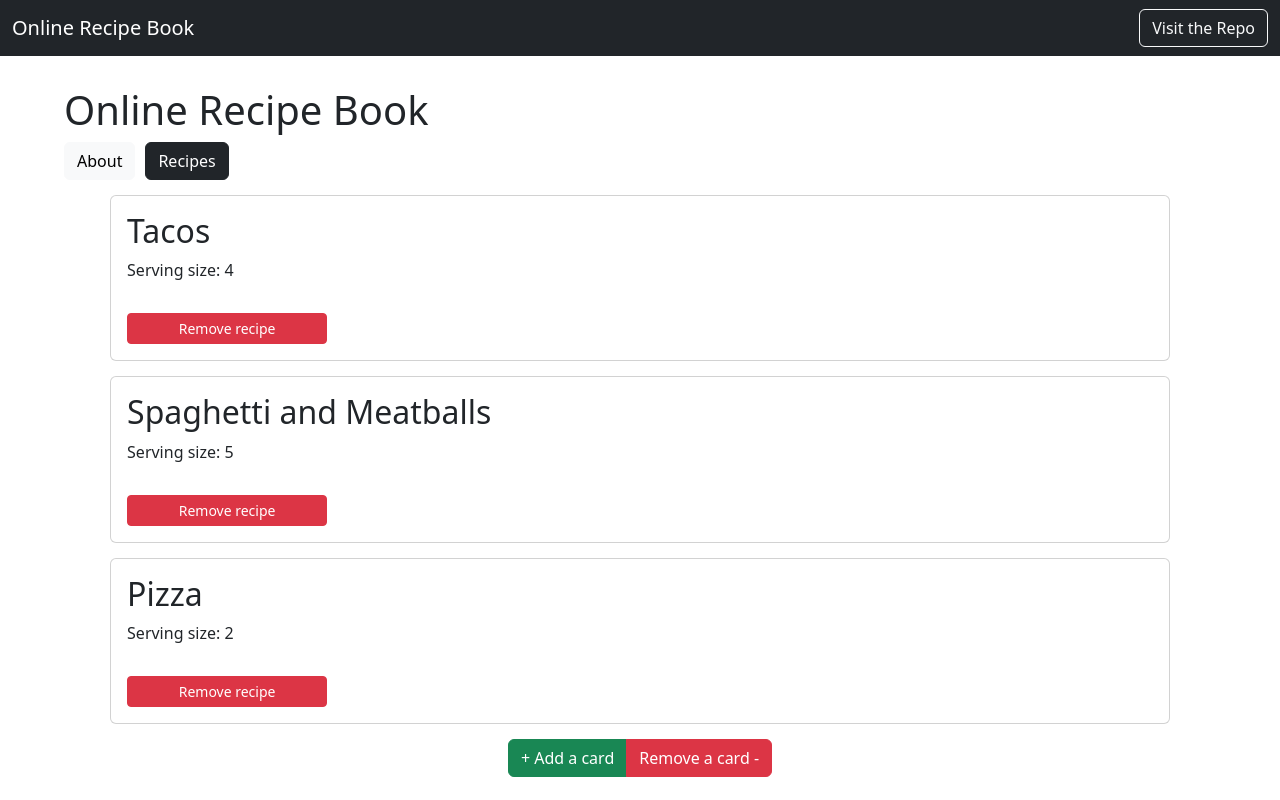
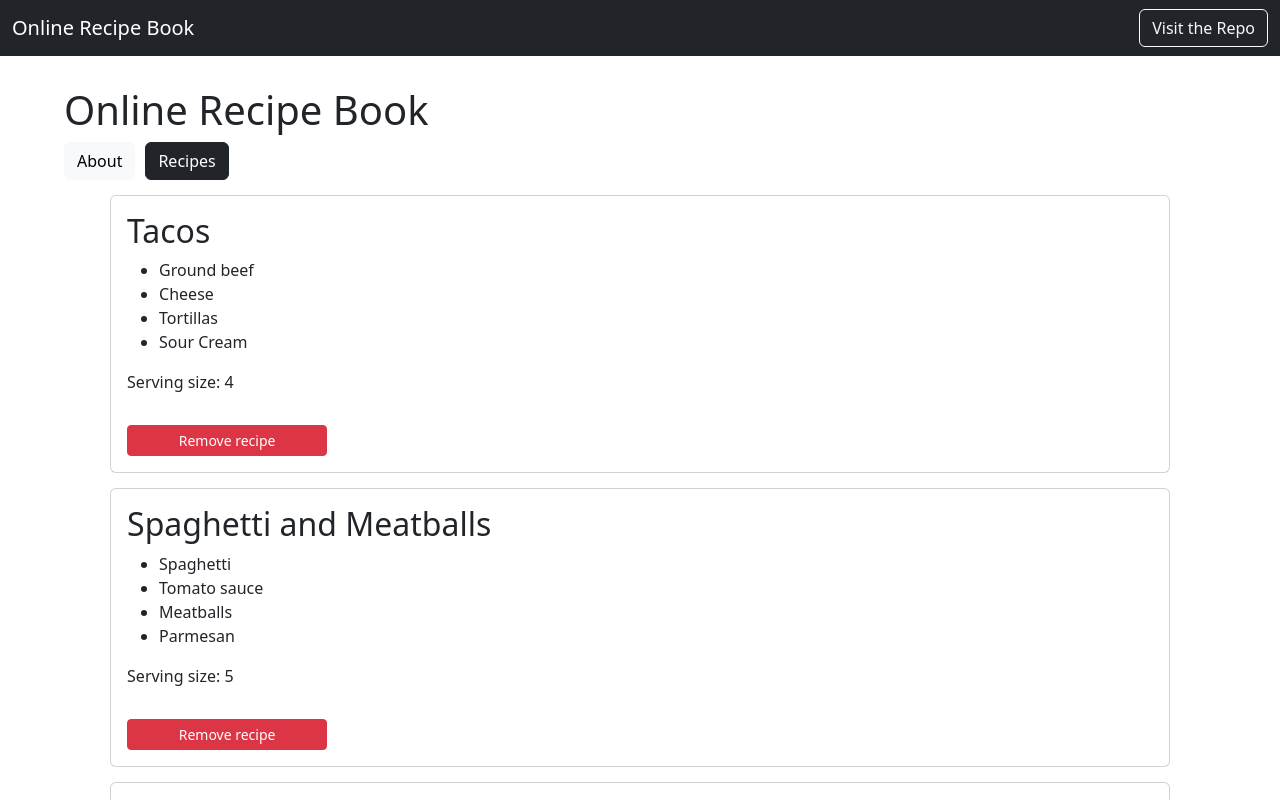
Before and after one commit to BenA03/portfolio-nextjs, a Next.js app: page / in a window 1280 px wide. Both pictures are taken after a click on the button "Recipes". Shown: the top 800 px of the page. Built offline with nearby package versions, Linux system fonts and the light colour scheme.

Commit message:
list of ingredients properly render in recipe card

```diff
--- /dev/null
+++ b/components/Ingredient.js
@@ -0,0 +1,7 @@
+function Ingredient(props) {
+    return (
+        <li>{props.ingredient}</li>
+    );
+}
+
+export default Ingredient;
--- a/components/RecipeCard.js
+++ b/components/RecipeCard.js
@@ -1,3 +1,5 @@
+import Ingredient from "@/components/Ingredient";
+
 function removeThis(props) {
     let list = props.currList;
     list.splice(props.index, 1);
@@ -7,15 +9,22 @@ function removeThis(props) {
 
 function RecipeCard(props) {
     const recipe = props.content;
+    let ingredientsList = (recipe.ingredients).map((ingredient, index) => {
+        return <Ingredient
+            key={index}
+            ingredient={ingredient}
+        />
+    })
     return (
         <div class="card small-card center vertical-spacing">
             <div class="card-body column">
                 <h2>{recipe.title}</h2>
+                <ul>{ingredientsList}</ul>
                 <p>Serving size: {recipe.servingSize}</p>
                 <button
                     className="btn btn-sm btn-danger vertical-spacing"
                     style={{ width: 200 }}
-                    onClick={()=>removeThis(props)}
+                    onClick={() => removeThis(props)}
                 >Remove recipe</button>
             </div>
         </div>);
```
